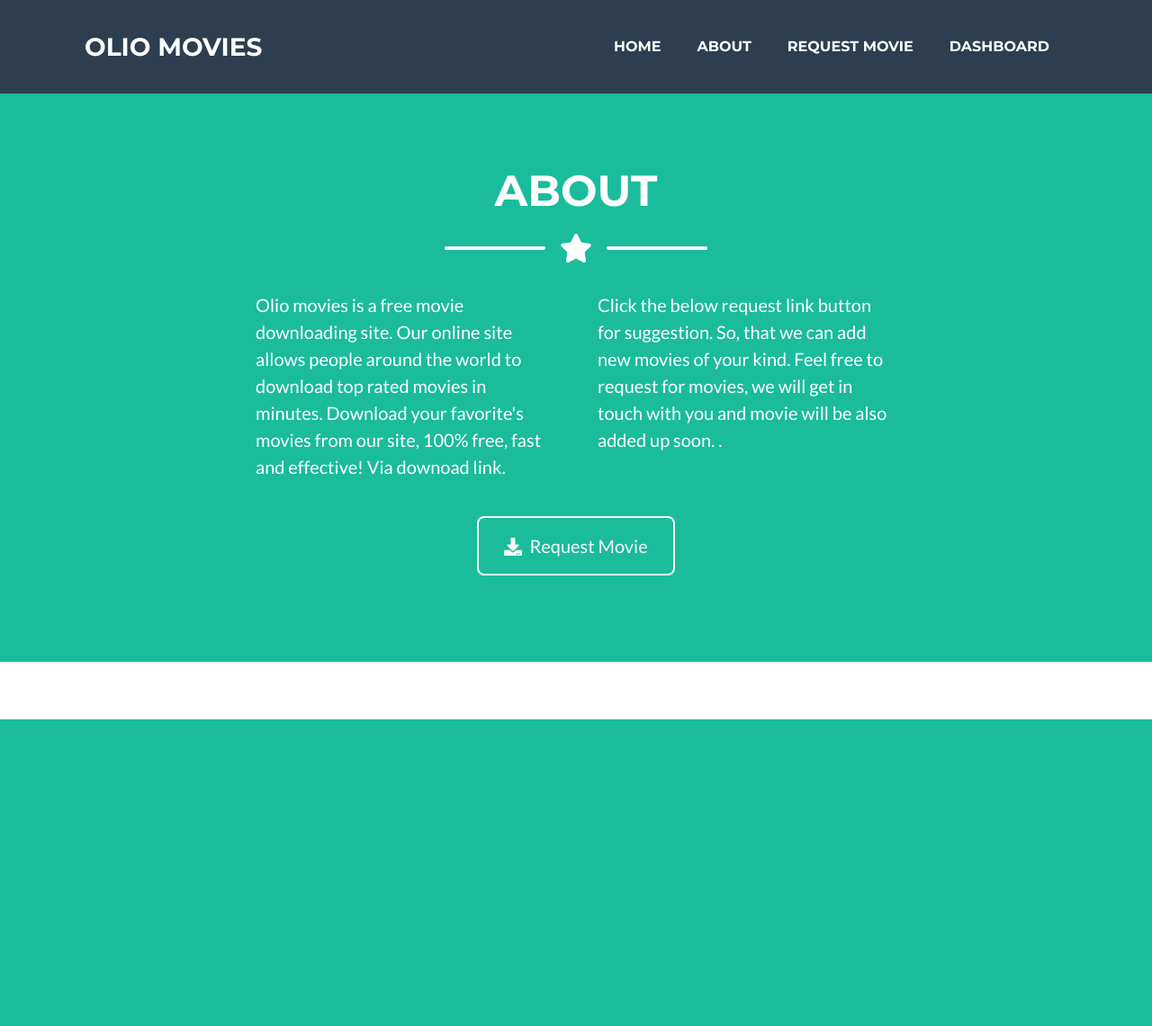
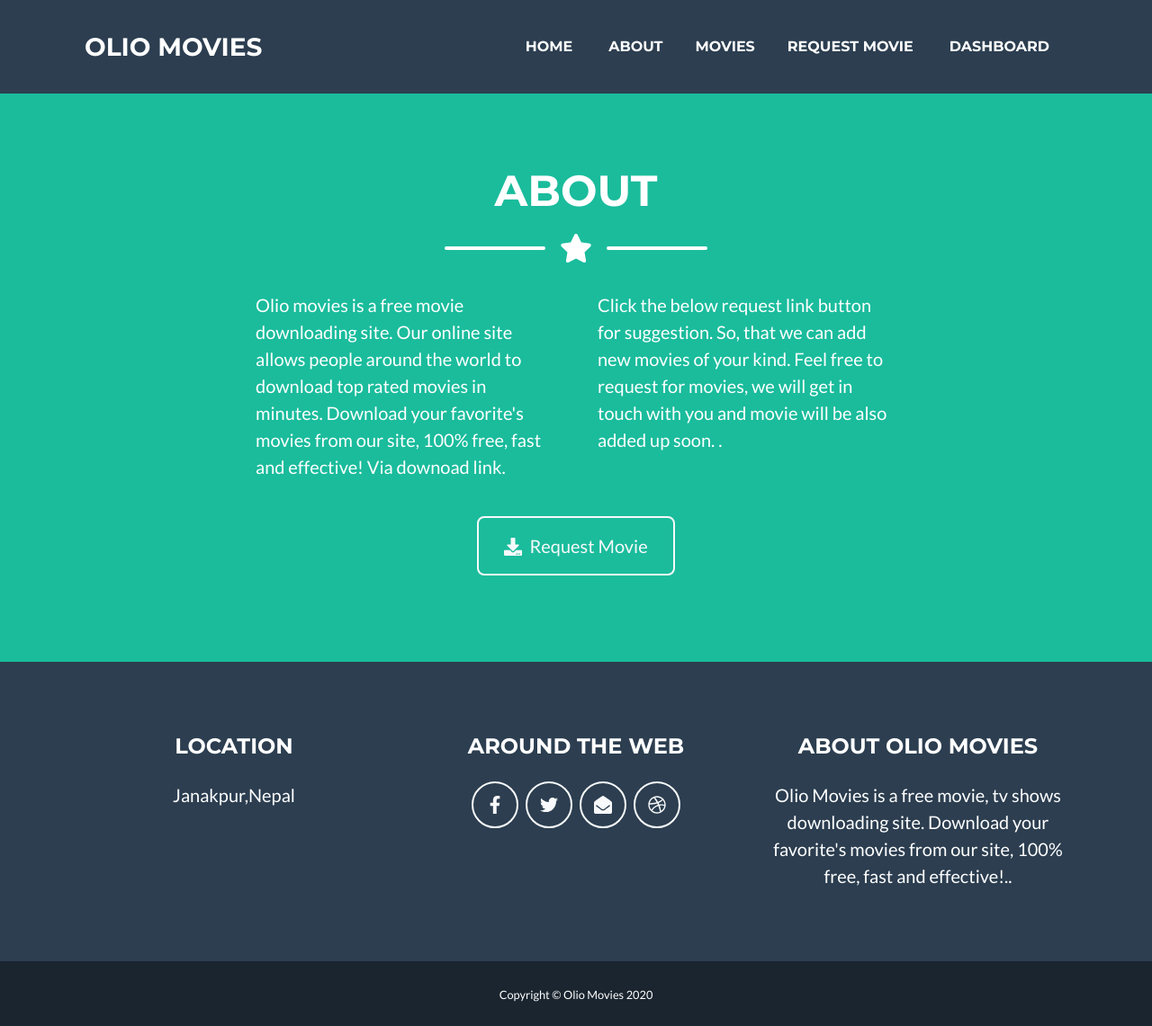
Before and after one commit to irahulsah/oliomovies_Python_flask, a Flask app: page /about in a window 1280 px wide. Shown: the whole page at 90% size. Before the commit the page ends 800 px from the top, so only its background shows below. Run offline with Flask 2, Linux system fonts and the light colour scheme; some libraries are stand-ins or nearby versions.

Commit message:
added footer

```diff
--- a/templates/layout.html
+++ b/templates/layout.html
@@ -38,18 +38,17 @@
                             href="/">Home</a></li>
                     <li class="nav-item mx-0 mx-lg-1"><a class="nav-link py-3 px-0 px-lg-3 rounded js-scroll-trigger"
                             href="/about">About</a></li>
+                            <li class="nav-item dropdown">
 
-                            <!-- <li class="nav-item dropdown">
-                                <a class="nav-link dropdown-toggle" href="#" id="navbarDropdown" role="button" data-toggle="dropdown" aria-haspopup="true" aria-expanded="false">
-                                  Dropdown
+                                <a class="nav-link py-3 px-0 px-lg-3 rounded js-scroll-trigger" href="#" id="navbarDropdownMenuLink" data-toggle="dropdown" aria-haspopup="true" aria-expanded="false">
+                                  Movies
                                 </a>
-                                <div class="dropdown-menu" aria-labelledby="navbarDropdown">
-                                  <a class="dropdown-item" href="#">Action</a>
-                                  <a class="dropdown-item" href="#">Another action</a>
-                                  <div class="dropdown-divider"></div>
-                                  <a class="dropdown-item" href="#">Something else here</a>
+                                <div class="dropdown-menu" aria-labelledby="navbarDropdownMenuLink">
+                                  <a class="dropdown-item" href="#">Bollywood</a>
+                                  <a class="dropdown-item" href="#">Hollywood</a>
+                                  <a class="dropdown-item" href="#">Tv Series</a>
                                 </div>
-                              </li>        -->
+                            </li>
 
                     <li class="nav-item mx-0 mx-lg-1"><a class="nav-link py-3 px-0 px-lg-3 rounded js-scroll-trigger"
                             href="/contacts">Request Movie</a></li>
@@ -66,3 +65,75 @@
 
 
     {% block body %} {% endblock %}
+
+
+
+
+
+
+
+
+
+
+
+
+    <!-- Footer-->
+    <footer class="footer text-center">
+        <div class="container">
+            <div class="row">
+                <!-- Footer Location-->
+                <div class="col-lg-4 mb-5 mb-lg-0">
+                    <h4 class="text-uppercase mb-4">Location</h4>
+                    <p class="lead mb-0">Janakpur,Nepal</p>
+                </div>
+                <!-- Footer Social Icons-->
+                <div class="col-lg-4 mb-5 mb-lg-0">
+                    <h4 class="text-uppercase mb-4">Around the Web</h4>
+                    <a class="btn btn-outline-light btn-social mx-1" href="https://facebook.com" target='_blank'><i
+                            class="fab fa-fw fa-facebook-f"></i></a><a class="btn btn-outline-light btn-social mx-1"
+                        href="{{info.twitter_url}}" target='_blank'><i class="fab fa-fw fa-twitter"></i></a><a
+                        class="btn btn-outline-light btn-social mx-1" href="{{info.gmail_url}}" target='_blank'><i
+                            class="fas fa-envelope-open"></i></a><a class="btn btn-outline-light btn-social mx-1"
+                        href="{{info.twitch_url}}" target="_blank"><i class="fab fa-fw fa-dribbble"></i></a>
+                </div>
+                <!-- Footer About Text-->
+                <div class="col-lg-4">
+                    <h4 class="text-uppercase mb-4">About Olio movies</h4>
+                    <p class="lead mb-0">Olio Movies is a free movie, tv shows downloading site. Download your favorite's movies from our site, 100%
+                        free, fast and effective!..
+                </div>
+            </div>
+        </div>
+    </footer>
+    <!-- Copyright Section-->
+    <section class="copyright py-4 text-center text-white">
+        <div class="container"><small>Copyright © Olio Movies 2020</small></div>
+    </section>
+    <!-- Scroll to Top Button (Only visible on small and extra-small screen sizes)-->
+    <div class="scroll-to-top d-lg-none position-fixed">
+        <a class="js-scroll-trigger d-block text-center text-white rounded" href="#page-top"><i
+                class="fa fa-chevron-up"></i></a>
+    </div>
+
+
+
+
+
+
+
+
+
+
+    <!-- Bootstrap core JS-->
+    <script src="https://cdnjs.cloudflare.com/ajax/libs/jquery/3.4.1/jquery.min.js"></script>
+    <script src="https://stackpath.bootstrapcdn.com/bootstrap/4.4.1/js/bootstrap.bundle.min.js"></script>
+    <!-- Third party plugin JS-->
+    <script src="https://cdnjs.cloudflare.com/ajax/libs/jquery-easing/1.4.1/jquery.easing.min.js"></script>
+    <!-- Contact form JS-->
+    <!-- <script src="{{url_for('static',filename='assets/mail/jqBootstrapValidation.js')}}"></script> -->
+    <script src="{{url_for('static',filename='assets/mail/contact_me.js')}}"></script>
+    <!-- Core theme JS-->
+    <script src="{{url_for('static',filename='js/scripts.js')}}"></script>
+</body>
+
+</html>
```
